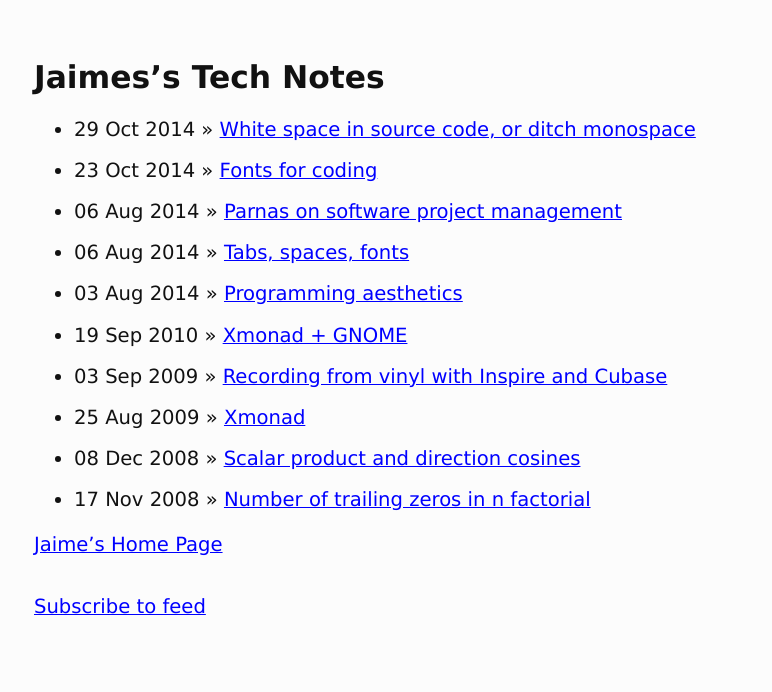
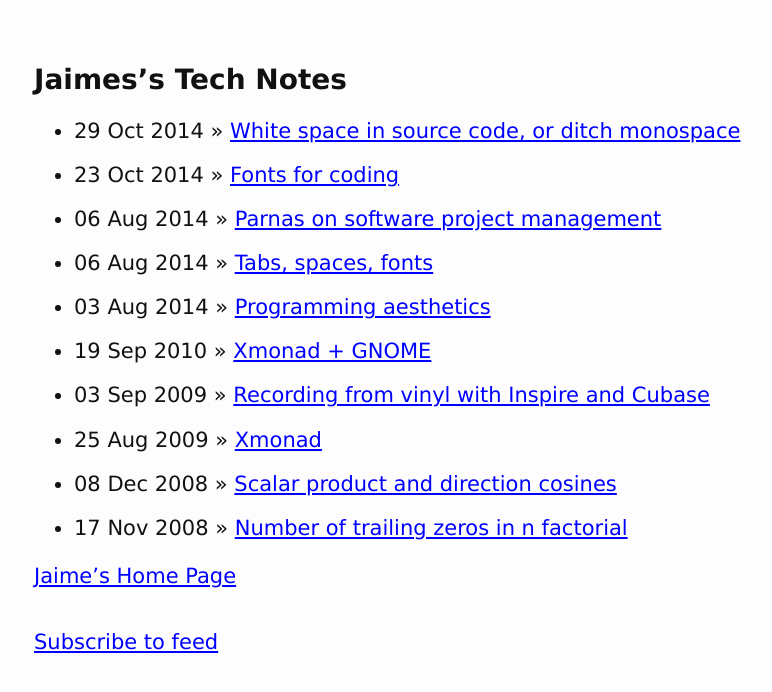
Before and after one commit to jsilvela/jsilvela.github.io, a Jekyll site: the page built from index.html, in a window 1280 px wide. Shown: the top 692 px of the page, without its empty margins (94-866 px from the left). Built offline with Jekyll 4.4.1, drawn with Linux system fonts in a browser that asks for light colours; some web fonts are replaced.

Commit message:
Relative font sizing.

```diff
--- a/css/basic.css
+++ b/css/basic.css
@@ -1,5 +1,5 @@
 html {
-	font-size: 14px;
+	font-size: 100%;
 }
 
 body {
@@ -12,14 +12,14 @@ body {
 
 @media screen {
 	body {
-		color: #111111;
-		background: #fcfcfc;
+		color: #111;
+		background: #fdfdfd;
 	}
 	body, h2, h3 {
-		font-size: 1.4em;
+		font-size: 1.3125em;
 	}
 	h1 {
-		font-size: 1.6em;
+		font-size: 1.3333em;
 	}
 }
 
```
